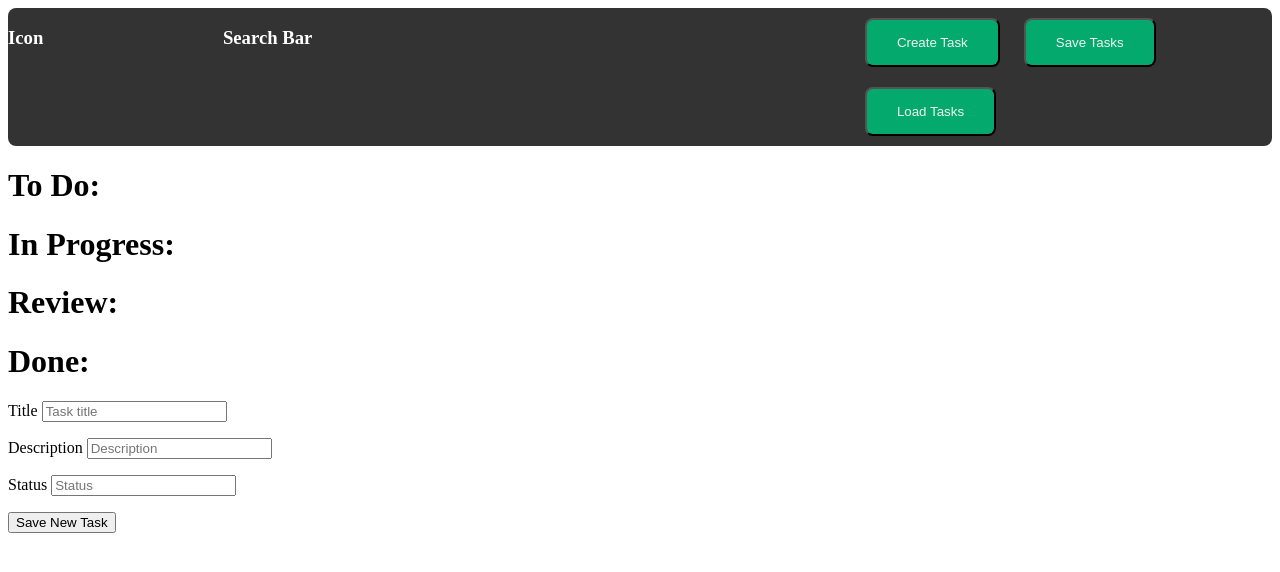
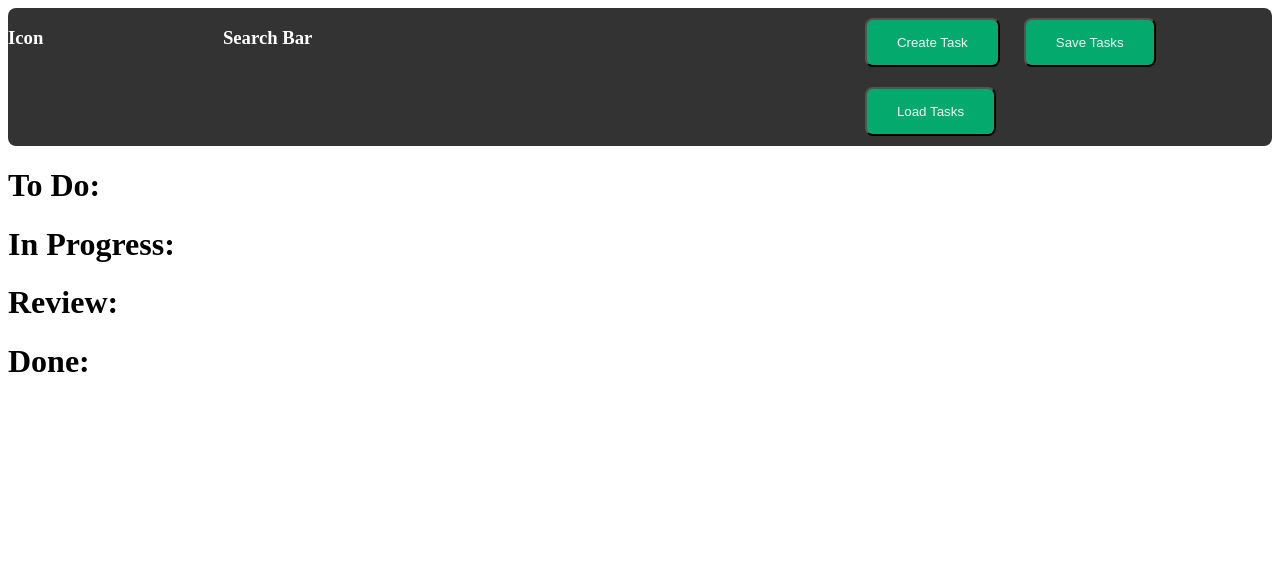
Before and after one commit to GavrilS/task_manager, a plain HTML site: page index.html in a window 1280 px wide. Drawn offline with Linux system fonts and the light colour scheme.

Commit message:
Made the create new task modal invisible by default

```diff
--- a/index.html
+++ b/index.html
@@ -38,15 +38,15 @@
 
     <div class="popup" id="create-task-modal">
         <p>
-            <label for="title">Title</label>
+            <label for="title">Title</label><br/>
             <input type="text" id="title" name="title" placeholder="Task title">
         </p>
         <p>
-            <label for="description">Description</label>
+            <label for="description">Description</label><br/>
             <input type="text" id="description" name="description" placeholder="Description">
         </p>
         <p>
-            <label for="status">Status</label>
+            <label for="status">Status</label><br/>
             <input type="text" id="status" name="status" placeholder="Status">
         </p>
         <button class="popup-btn">Save New Task</button>
--- a/main.css
+++ b/main.css
@@ -58,3 +58,7 @@ body {
 .nav-btn:hover {
     background-color: green;
 }
+
+#create-task-modal {
+    display: none;
+}
```
